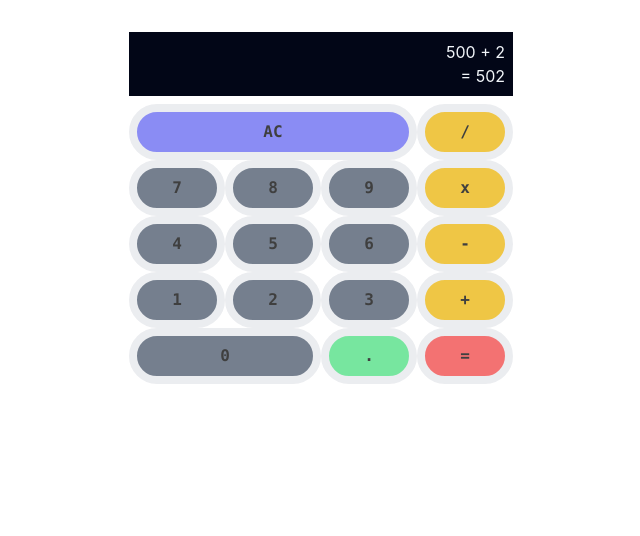
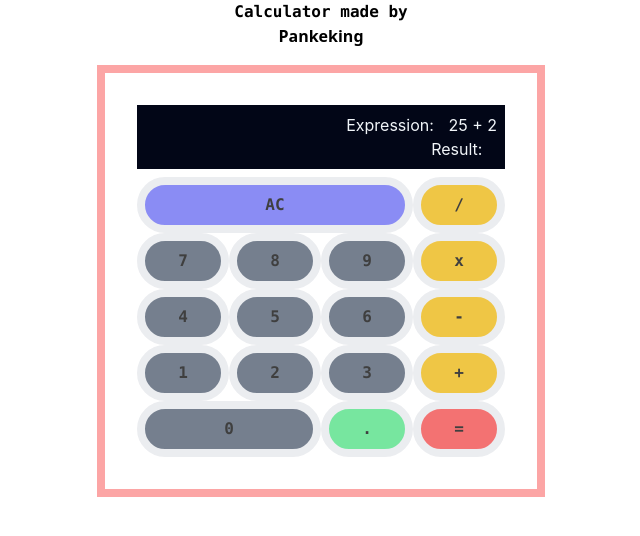
Before and after one commit to Pankeking/pancakalculator, a React (Create React App) app: page / in a window 1280 px wide. Shown: the top 536 px of the page, without its empty margins (319-959 px from the left). Built offline with nearby package versions, Linux system fonts and the light colour scheme; the HTML template or start-up script is replaced by a standard one.

Commit message:
display correctly shown

```diff
--- a/src/App.js
+++ b/src/App.js
@@ -1,12 +1,18 @@
 import './App.css';
+import { Provider } from "react-redux";
 import Calculator from './components/CalculatorComp.js';
-import { Provider } from "react-redux";
 import store from "./features/store.js";
 
 
 function App() {
   return (
     <Provider store={store}>
+      <h1 className='text-center font-black font-mono'>
+        Calculator made by <br/>
+        <a href="github" className='font-sans'>
+           Pankeking
+        </a>
+      </h1>
       <Calculator/>
     </Provider>
   );
--- a/src/components/Button.js
+++ b/src/components/Button.js
@@ -1,14 +1,16 @@
 import React from "react";
 import { useDispatch } from "react-redux";
-import { updateExpression, updateResult } from "../features/actions.js";
+import { updateExpression, updateResult, clearCalculator } from "../features/reducers.js";
 
 const Btn = ({ text, className }) => {
 
     const dispatch = useDispatch();
-
     const handleClick = () => {
-        //dispatch(updateExpression(label))
-        //dispatch(updateResult(value))
+        if (text == "AC") {
+            dispatch(updateResult(100));
+        } else {
+            dispatch(updateExpression(text))
+        }
     }
 
     return (
--- a/src/components/CalculatorComp.js
+++ b/src/components/CalculatorComp.js
@@ -7,7 +7,7 @@ import Display from "./Display";
 import Btn from "./Button";
 
 const Calculator = () => {
-    //const setDisplayValue = useSelector((state) => state.calculator);
+    //const setDisplayValue = useSelector((state) => state.calculator.expression);
     //const dispatch = useDispatch();
 
 
@@ -18,24 +18,24 @@ const Calculator = () => {
    // console.log(testResult);
 
     return (
-      <div className="calculator place-self-center mx-auto max-w-md p-8">
+      <div className="calculator border-8 my-4 border-red-300 place-self-center mx-auto max-w-md p-8">
         <div className="grid grid-cols-4 gap-0">
           <Display />
           <Btn text="AC" id="clear"    className="col-span-3 bg-indigo-500" />
-          <Btn text="/"  id="divide"   className="operator-btn"/>
-          <Btn text="7"  id="seven"    className="number-btn"/>
-          <Btn text="8"  id="eight"    className="number-btn"/>
-          <Btn text="9"  id="nine"     className="number-btn"/>
-          <Btn text="x"  id="multiply" className="operator-btn"/>
-          <Btn text="4"  id="four"     className="number-btn"/>
-          <Btn text="5"  id="five"     className="number-btn"/>
-          <Btn text="6"  id="six"      className="number-btn"/>
-          <Btn text="-"  id="subtract" className="operator-btn"/>
-          <Btn text="1"  id="one"      className="number-btn"/>
-          <Btn text="2"  id="two"      className="number-btn"/>
-          <Btn text="3"  id="three"    className="number-btn"/>
-          <Btn text="+"  id="sum"      className="operator-btn"/>
-          <Btn text="0"  id="zero"     className="col-span-2 row-span-1 number-btn" />
+          <Btn text="/"  id="divide"   className="bg-yellow-500"/>
+          <Btn text="7"  id="seven"    className="bg-slate-600"/>
+          <Btn text="8"  id="eight"    className="bg-slate-600"/>
+          <Btn text="9"  id="nine"     className="bg-slate-600"/>
+          <Btn text="x"  id="multiply" className="bg-yellow-500"/>
+          <Btn text="4"  id="four"     className="bg-slate-600"/>
+          <Btn text="5"  id="five"     className="bg-slate-600"/>
+          <Btn text="6"  id="six"      className="bg-slate-600"/>
+          <Btn text="-"  id="subtract" className="bg-yellow-500"/>
+          <Btn text="1"  id="one"      className="bg-slate-600"/>
+          <Btn text="2"  id="two"      className="bg-slate-600"/>
+          <Btn text="3"  id="three"    className="bg-slate-600"/>
+          <Btn text="+"  id="sum"      className="bg-yellow-500"/>
+          <Btn text="0"  id="zero"     className="col-span-2 row-span-1 bg-slate-600" />
           <Btn text="."  id="decimal"  className="col-span-1 bg-green-400"/>
           <Btn text="="  id="equals"   className="col-span-1 row-span-1 bg-red-500" />
         </div>
--- a/src/components/Display.js
+++ b/src/components/Display.js
@@ -1,15 +1,15 @@
 import React from "react";
 import { useSelector } from "react-redux";
 
-const Display = ({ displayed }) => {
+const Display = () => {
 
-    const expression = useSelector((state) => state.expression)
-    const result = useSelector((state) => state.result)
+    const expression = useSelector((state) => state.calculator.expression)
+    const result = useSelector((state) => state.calculator.result)
 
     return (
         <div id="display" className="col-span-4 bg-slate-950 text-right p-2 mb-2">
-            <div className="expression text-slate-100"><span style={{visibility: "hidden"}}>0</span>{expression} 500 + 2 </div>
-            <div className="result text-slate-100"><span style={{visibility: "hidden"}}>0</span>{result}= 502</div>
+            <div className="text-slate-100">Expression: <span style={{visibility: "hidden"}}>0</span>{expression} + 2</div>
+            <div className="text-slate-100">Result: <span style={{visibility: "hidden"}}>0</span>{result}</div>
         </div>
     );
 };
--- a/src/features/actions.js
+++ /dev/null
@@ -1,13 +0,0 @@
-export const updateExpression = (expression) => ({
-    type: "UPDATE_EXPRESSION",
-    payload: expression,
-})
-
-export const updateResult = (result) => ({
-    type: "UPDATE_RESULT",
-    payload: result,
-})
-
-export const clearCalculator = () => ({
-    type: "CLEAR_CALCULATOR"
-})
--- a/src/features/calculatorSlice.js
+++ b/src/features/calculatorSlice.js
@@ -1,3 +1,5 @@
+/*
+
 import { createSlice } from "@reduxjs/toolkit";
 
 const calculatorSlice = createSlice({
@@ -17,3 +19,5 @@ const calculatorSlice = createSlice({
 
 export const {setDisplayValue, clearDisplay} = calculatorSlice.actions;
 export default calculatorSlice.reducer;
+
+*/
--- a/src/features/reducers.js
+++ b/src/features/reducers.js
@@ -2,14 +2,12 @@
 
 import { createSlice } from '@reduxjs/toolkit';
 
-const initialState = {
-  expression: '',
-  result: '',
-};
-
 const calculatorSlice = createSlice({
   name: 'calculator',
-  initialState,
+  initialState: {
+    expression: 25,
+    result: "",
+  },
   reducers: {
     updateExpression: (state, action) => {
       state.expression = action.payload;
--- a/src/features/store.js
+++ b/src/features/store.js
@@ -2,6 +2,9 @@ import { configureStore } from "@reduxjs/toolkit";
 import calculatorReducer from "./reducers";
 
 const store = configureStore({
-    reducer: calculatorReducer,
+    reducer: {
+        calculator: calculatorReducer,
+    }
+
 })
 export default store;
--- a/src/index.css
+++ b/src/index.css
@@ -16,10 +16,3 @@ code {
     monospace;
 }
 /* index.css */
-.operator-btn {
-  @apply bg-yellow-500;
-}
-
-.number-btn {
-  @apply bg-slate-600;
-}
--- a/src/index.js
+++ b/src/index.js
@@ -1,19 +1,11 @@
 import React from 'react';
 import ReactDOM from 'react-dom/client';
-import { Provider } from 'react-redux';
-import { configureStore } from '@reduxjs/toolkit';
-import calculatorReducer from "./features/calculatorSlice"
 import './index.css';
 import App from './App';
 import reportWebVitals from './reportWebVitals';
 
 const root = ReactDOM.createRoot(document.getElementById('root'));
 
-const store = configureStore({
-  reducer: {
-    calculator: calculatorReducer,
-  }
-})
 root.render(
   <React.StrictMode>
     <App />
```
